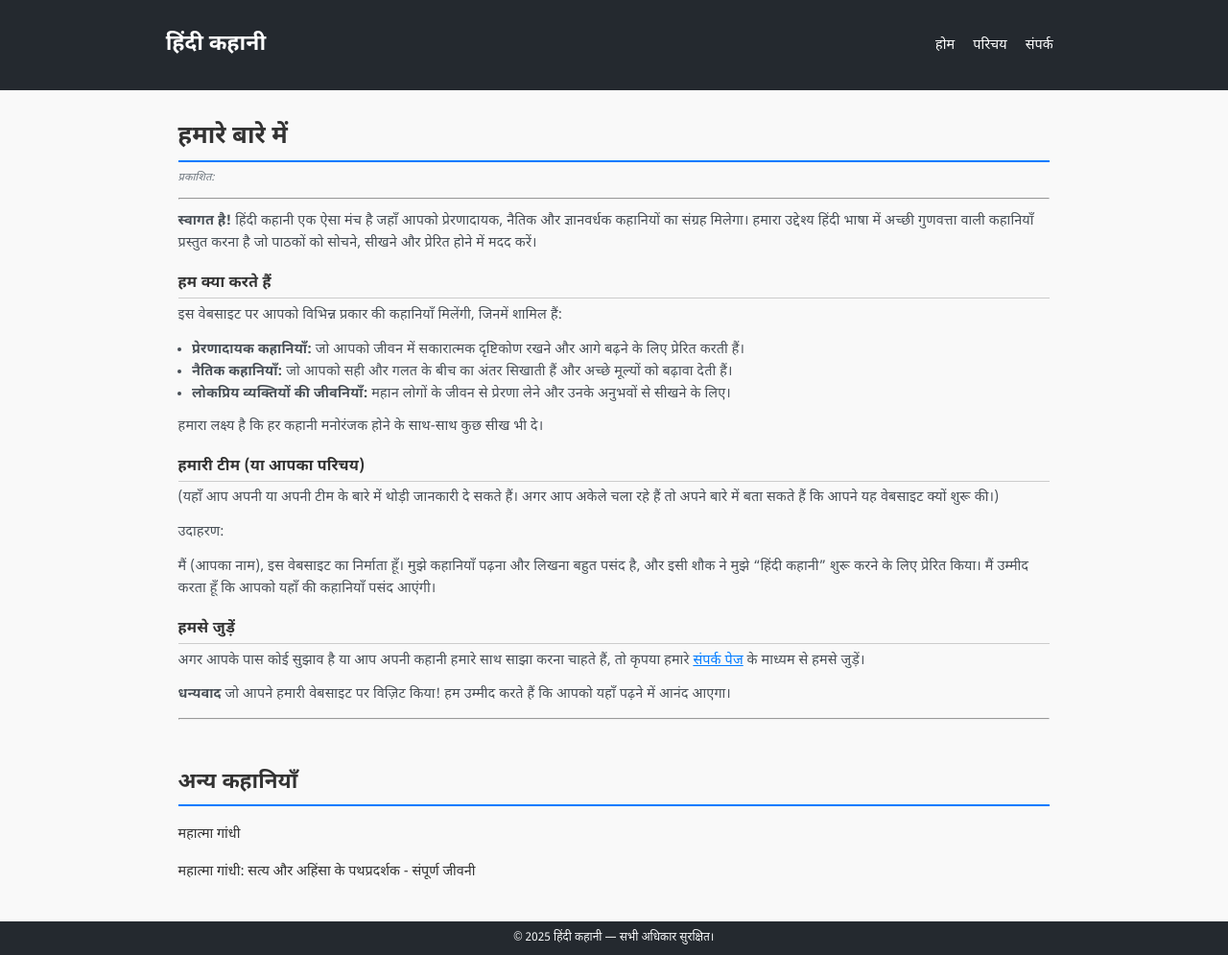
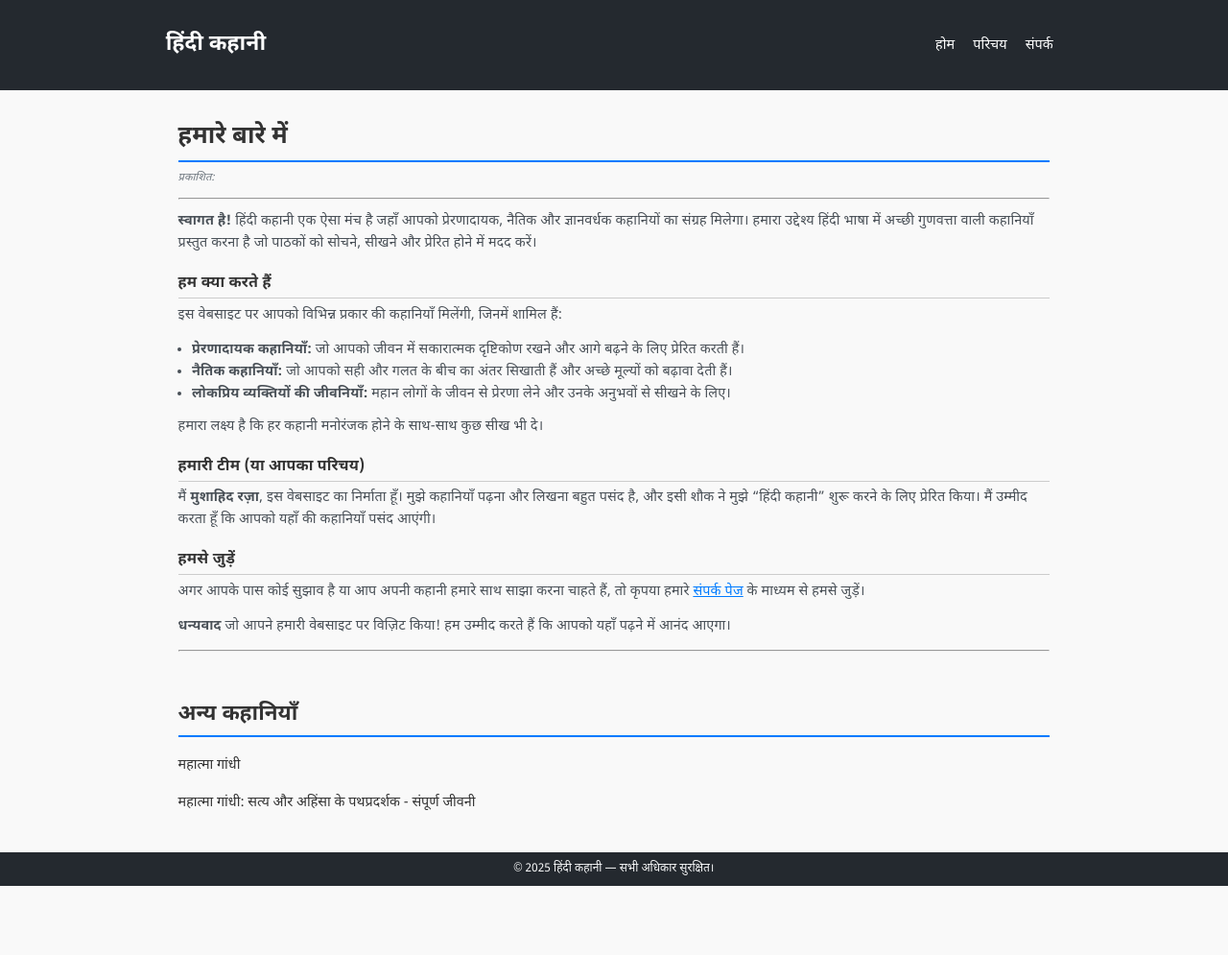
Before and after one commit to hindikahani/hindikahani.github.io, a Jekyll site: the page built from 2025-10-05-about.md, in a window 1280 px wide and 995 px high. Shown: the whole window at 96% size. Built offline with Jekyll 4.4.1, drawn with Linux system fonts in a browser that asks for light colours.

Commit message:
Update 2025-10-05-about.md

```diff
--- a/2025-10-05-about.md
+++ b/2025-10-05-about.md
@@ -20,11 +20,7 @@ description: हिंदी कहानी वेबसाइट के बा
 
 ## हमारी टीम (या आपका परिचय)
 
-(यहाँ आप अपनी या अपनी टीम के बारे में थोड़ी जानकारी दे सकते हैं। अगर आप अकेले चला रहे हैं तो अपने बारे में बता सकते हैं कि आपने यह वेबसाइट क्यों शुरू की।)
-
-उदाहरण:
-
-> मैं (आपका नाम), इस वेबसाइट का निर्माता हूँ। मुझे कहानियाँ पढ़ना और लिखना बहुत पसंद है, और इसी शौक ने मुझे "हिंदी कहानी" शुरू करने के लिए प्रेरित किया। मैं उम्मीद करता हूँ कि आपको यहाँ की कहानियाँ पसंद आएंगी।
+मैं **मुशाहिद रज़ा**, इस वेबसाइट का निर्माता हूँ। मुझे कहानियाँ पढ़ना और लिखना बहुत पसंद है, और इसी शौक ने मुझे "हिंदी कहानी" शुरू करने के लिए प्रेरित किया। मैं उम्मीद करता हूँ कि आपको यहाँ की कहानियाँ पसंद आएंगी।
 
 ## हमसे जुड़ें
 
```
